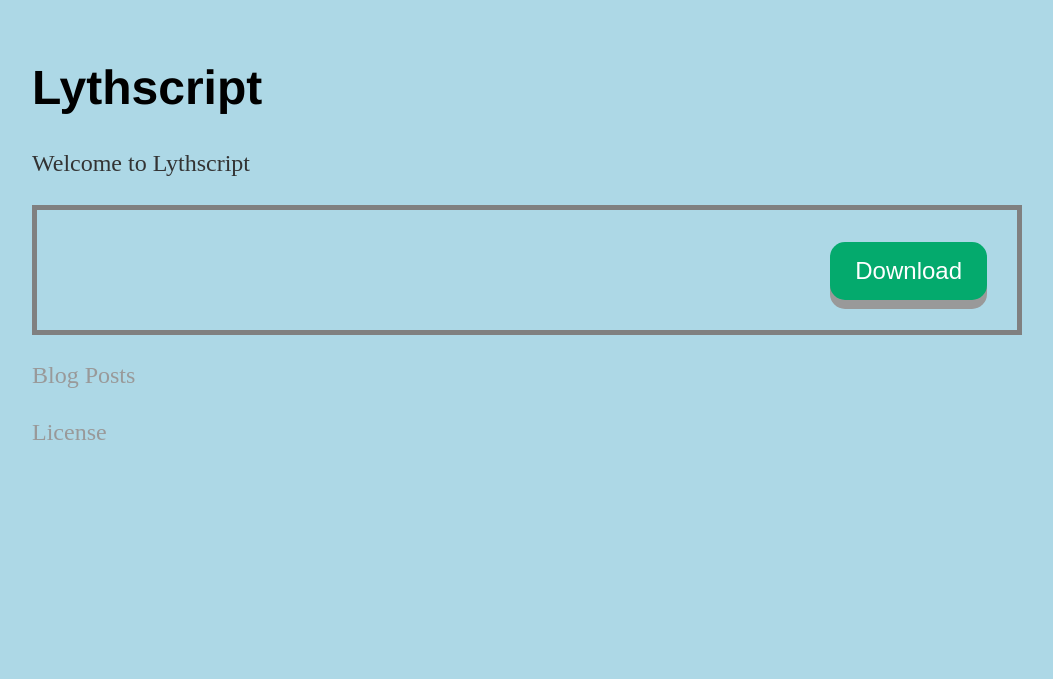
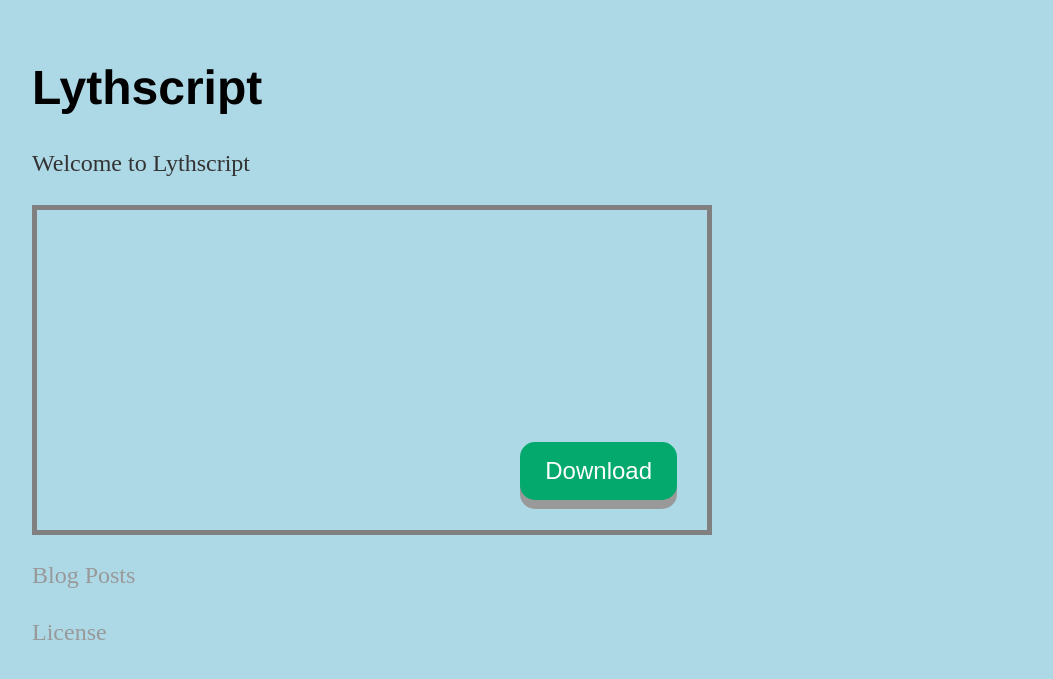
Before and after one commit to lythscript/lythscript.github.io, a Jekyll site: the page built from index.html, in a window 1280 px wide. Shown: the top 679 px of the page, without its empty margins (160-1213 px from the left). Built offline with Jekyll 4.4.1, drawn with Linux system fonts in a browser that asks for light colours.

Commit message:
Update main.css

```diff
--- a/css/main.css
+++ b/css/main.css
@@ -1,6 +1,6 @@
 .bdiv-container {
-  width: 960px;
-  height: 100px;
+  width: 650px;
+  height: 300px;
   padding: 10px;
   border: 5px solid gray;
   margin: 0;
```
